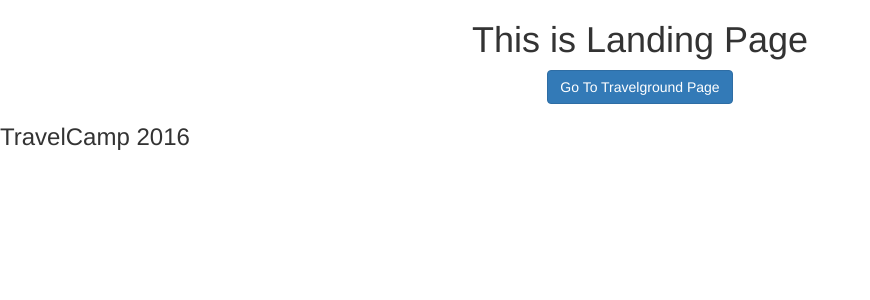
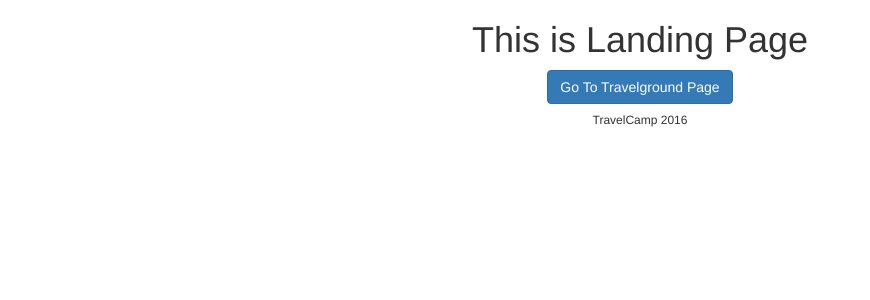
Before and after one commit to akshaybhatia10/imad-2016-app-heroku, a Node server app: page / in a window 1280 px wide. Shown: the part 52-352 px from the top of the page, without its empty margins (0-870 px from the left). Run offline with Node 20, Linux system fonts and the light colour scheme; some libraries are stand-ins or nearby versions.

Commit message:
small changes

```diff
--- a/views/partials/footer.ejs
+++ b/views/partials/footer.ejs
@@ -1,3 +1,3 @@
-<h3>TravelCamp 2016</h3>
+<h6 class="text-center">TravelCamp 2016</h3>
 </body>
 </html>
```
